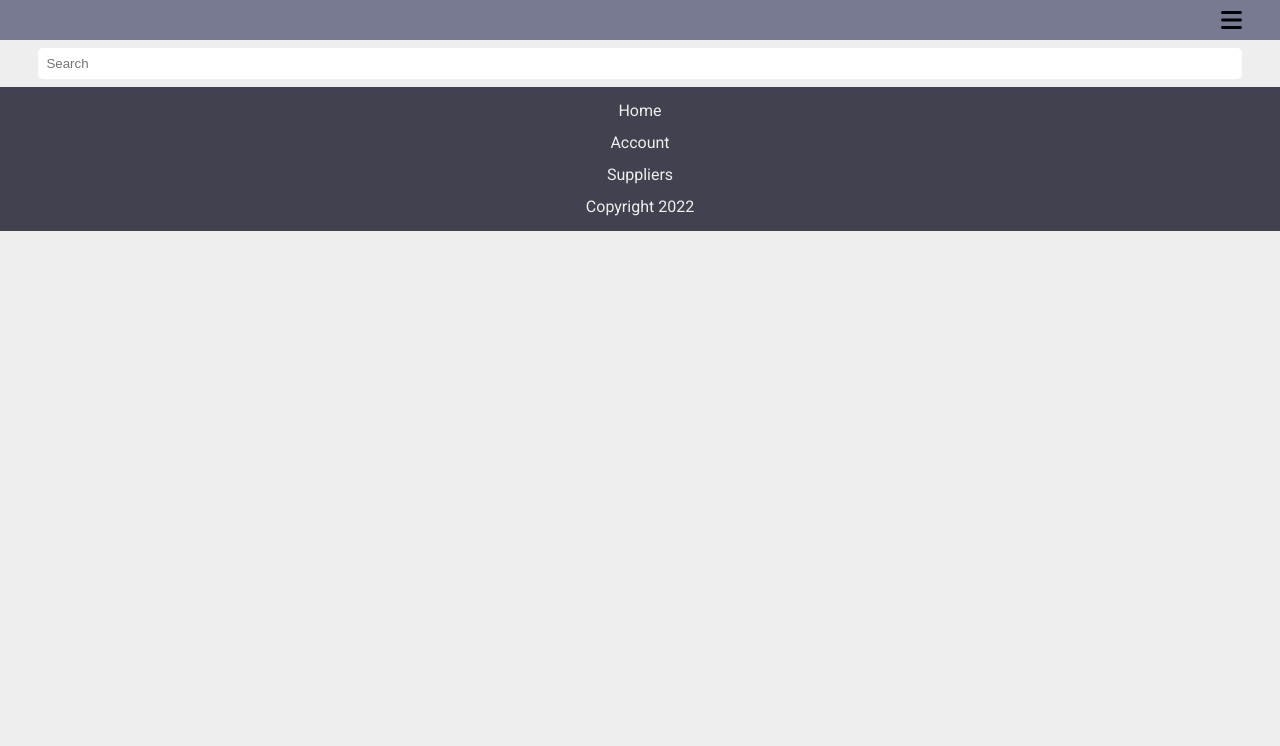
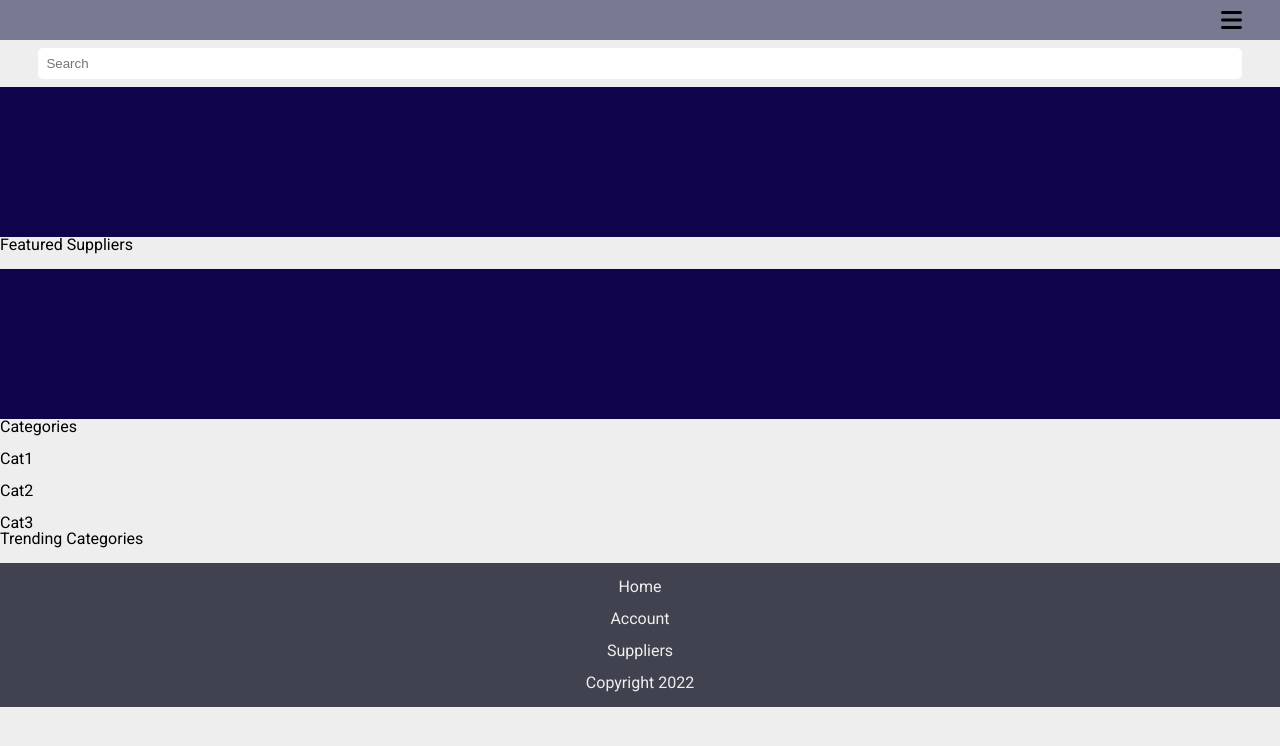
Before and after one commit to TrellixVulnTeam/Compe_UCE2, a plain HTML site: page index.html in a window 1280 px wide. Drawn offline with Linux system fonts and the light colour scheme.

Commit message:
adicionando tags
adicionando todos os elementos da home page
criando o css banner para visualizar o banner com cor

```diff
--- /dev/null
+++ b/css/home/banner.css
@@ -0,0 +1,4 @@
+.banner {
+    background-color: var(--escuroAzul);
+    height: 150px;
+}
--- a/index.html
+++ b/index.html
@@ -13,6 +13,7 @@
     <link rel="stylesheet" href="./css/geral/header.css">
     <link rel="stylesheet" href="./css/geral/footer.css">
     <link rel="stylesheet" href="./css/home/search.css">
+    <link rel="stylesheet" href="./css/home/banner.css">
     <title>Fornex</title>
 </head>
 
@@ -26,6 +27,51 @@
     <section>
         <div class="container form__container">
             <input type="text" placeholder="Search" class="input-padrao">
+        </div>
+    </section>
+    <section class="banner">
+        <div>
+            <img src="" alt="">
+        </div>
+    </section>
+    <section class="Suppliers">
+        <div>
+            <h1>Featured Suppliers</h1>
+            <div>
+                <img src="" alt="">
+                <img src="" alt="">
+                <img src="" alt="">
+            </div>
+        </div>
+    </section>
+    <section class="banner">
+        <div>
+            <img src="" alt="">
+        </div>
+    </section>
+    <section class="categories">
+        <h1>Categories</h1>
+        <div>
+            <div>
+                <img src="" alt="">
+                <h1>Cat1</h1>
+            </div>
+            <div>
+                <img src="" alt="">
+                <h1>Cat2</h1>
+            </div>
+            <div>
+                <img src="" alt="">
+                <h1>Cat3</h1>
+            </div>
+        </div>
+    </section>
+    <section class="trendingCategories">
+        <h1>Trending Categories</h1>
+        <div>
+            <img src="" alt="">
+            <img src="" alt="">
+            <img src="" alt="">
         </div>
     </section>
     <footer class="footer">
```
